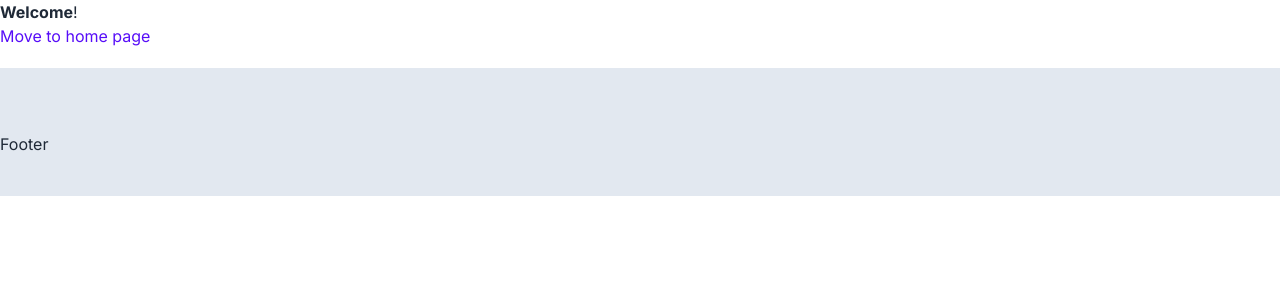
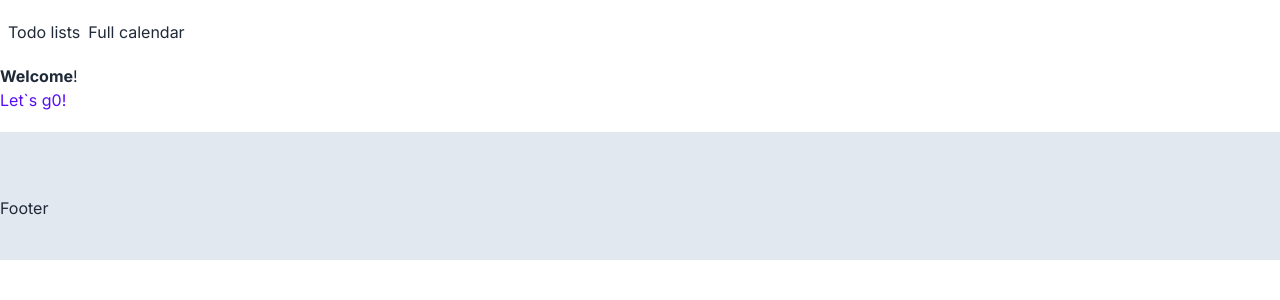
Before and after one commit to BertoPolo/week-plannerTS, a Next.js app: page / in a window 1280 px wide. Shown: the top 300 px of the page. Built offline with nearby package versions, Linux system fonts and the light colour scheme.

Commit message:
split navbar to another component. finish basic server

```diff
--- a/app/home/page.tsx
+++ b/app/home/page.tsx
@@ -1,14 +1,15 @@
-"use client" // temporary
 import Link from "next/link"
 // import { Textarea } from "@nextui-org/react"
 import InputAndLabel from "../../components/InputAndLabel"
 import CustomButton from "../../components/CustomButton"
 import Day from "../../components/Day"
 import { createTask, wantWekends } from "../../functions/functionsAndVars"
+import { getAllTasks } from "@/api"
 
-const Home = () => {
+const Home = async () => {
+  const tasks = await getAllTasks()
+  console.log(tasks)
   // use .filter to select the task
-
   {
     /* the week is +1( have to be fixed, this is just to know the current week, but has to be navigable to other weeks) */
   }
@@ -24,33 +25,8 @@ const Home = () => {
 
   return (
     <>
-      {/* separate navbar in other component */}
-      <div className="navbar bg-base-100">
-        <div className="flex-1">
-          <Link href="/" className="mr-2">
-            Todo lists
-          </Link>
-          <Link href="/" className="">
-            Full calendar
-          </Link>
-        </div>
-        <div className="flex-none">
-          <button className="btn btn-square btn-ghost" onClick={() => !wantWekends}>
-            Weekends On/Off
-            <svg xmlns="http://www.w3.org/2000/svg" fill="none" viewBox="0 0 24 24" className="inline-block w-5 h-5 stroke-current">
-              <path
-                strokeLinecap="round"
-                strokeLinejoin="round"
-                strokeWidth="2"
-                d="M5 12h.01M12 12h.01M19 12h.01M6 12a1 1 0 11-2 0 1 1 0 012 0zm7 0a1 1 0 11-2 0 1 1 0 012 0zm7 0a1 1 0 11-2 0 1 1 0 012 0z"
-              ></path>
-            </svg>
-          </button>
-        </div>
-      </div>
-
       <div>
-        <h1 className="prose-2xl">Weekly Planner</h1>
+        <h1 className="">Weekly Planner</h1>
         <h4>Week nº {getCurrentWeekNumber()}</h4>
       </div>
       <Day />
--- a/app/layout.tsx
+++ b/app/layout.tsx
@@ -2,6 +2,7 @@ import "./globals.css"
 import type { Metadata } from "next"
 import { Inter } from "next/font/google"
 import Footer from "@/components/Footer"
+import Navbar from "@/components/Navbar"
 const inter = Inter({ subsets: ["latin"] })
 
 export const metadata: Metadata = {
@@ -13,6 +14,7 @@ export default function RootLayout({ children }: { children: React.ReactNode })
   return (
     <html lang="en">
       <body className={inter.className}>
+        <Navbar />
         {children}
         <Footer />
       </body>
--- a/app/page.tsx
+++ b/app/page.tsx
@@ -8,7 +8,7 @@ export default function Home() {
         <b>Welcome</b>!
       </h1>
       <Link href="home" className="text-primary">
-        Move to home page
+        <span>Let`s g0!</span>
       </Link>
     </div>
   )
--- a/components/Navbar.tsx
+++ b/components/Navbar.tsx
@@ -0,0 +1,32 @@
+import Link from "next/link"
+import React from "react"
+
+const Navbar = () => {
+  return (
+    <div className="navbar bg-base-100">
+      <div className="flex-1">
+        <Link href="/" className="mr-2">
+          Todo lists
+        </Link>
+        <Link href="/" className="">
+          Full calendar
+        </Link>
+      </div>
+      <div className="flex-none">
+        {/* <button className="btn btn-square btn-ghost" onClick={() => !wantWekends}>
+          Weekends On/Off
+          <svg xmlns="http://www.w3.org/2000/svg" fill="none" viewBox="0 0 24 24" className="inline-block w-5 h-5 stroke-current">
+            <path
+              strokeLinecap="round"
+              strokeLinejoin="round"
+              strokeWidth="2"
+              d="M5 12h.01M12 12h.01M19 12h.01M6 12a1 1 0 11-2 0 1 1 0 012 0zm7 0a1 1 0 11-2 0 1 1 0 012 0zm7 0a1 1 0 11-2 0 1 1 0 012 0z"
+            ></path>
+          </svg>
+        </button> */}
+      </div>
+    </div>
+  )
+}
+
+export default Navbar
--- a/types/index.ts
+++ b/types/index.ts
@@ -9,7 +9,6 @@ export interface Task {
   description: string
   dayOfWeek: "Mon" | "Tue" | "Wed" | "Thu" | "Fri" | "Sat" | "Sun"
 }
-// export interface
 
 export interface InputLabelProps {
   type: "text" | "email" | "password" | "textarea" | "date" | "time" // type of input
```
Also changed, not shown: api.ts (+7 -1 lines).
